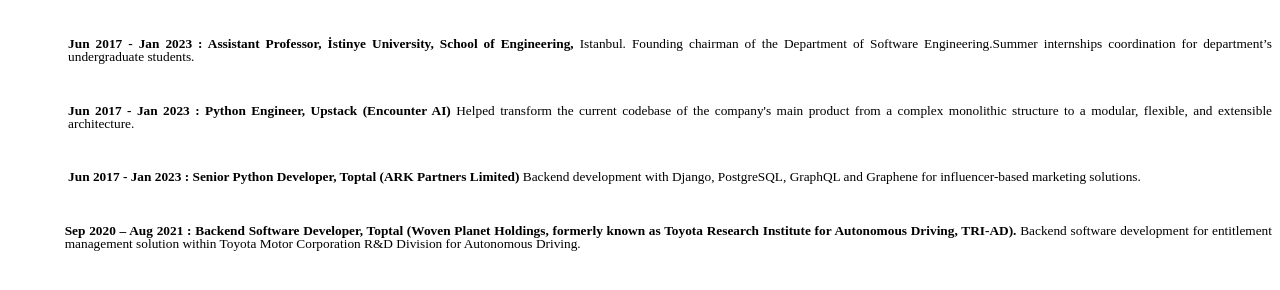
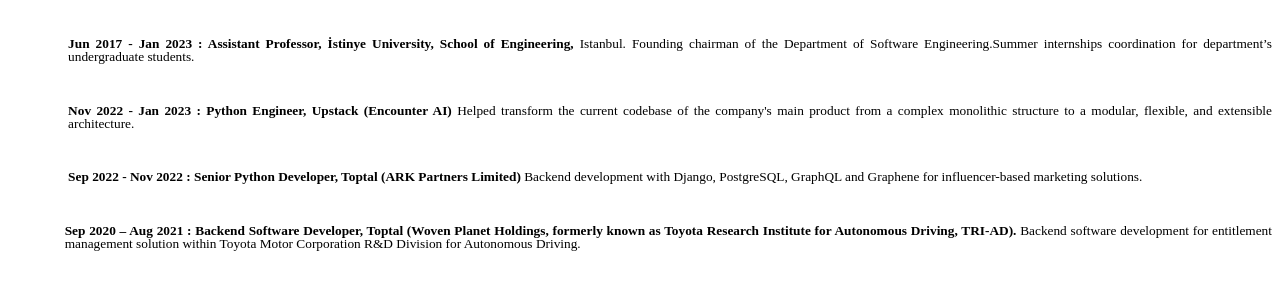
Before and after one commit to ahmetfeyziates/ahmetfeyziates.github.io, a Jekyll site: the page cv/index.html, which Jekyll copies as it is, in a window 1280 px wide and 900 px high. Shown: the part 179-469 px from the top of the window. Built offline with Jekyll 4.4.1, drawn with Linux system fonts in a browser that asks for light colours.

Commit message:
Update index.html

```diff
--- a/cv/index.html
+++ b/cv/index.html
@@ -69,14 +69,14 @@
 <br/>
 </p>
 <p class="western" align="justify" style="margin-left: 1.59cm; margin-bottom: 0cm; line-height: 100%">
-<span lang="en-US"><b>Jun 2017 - Jan 2023 : Python Engineer, Upstack
+<span lang="en-US"><b>Nov 2022 - Jan 2023 : Python Engineer, Upstack
 (Encounter AI) </b></span><span lang="en-US">
 Helped transform the current codebase of the company's main product from a complex monolithic structure to a modular, flexible, and extensible architecture.</span></p>
 <p lang="en-US" class="western" align="justify" style="margin-left: 1.59cm; margin-bottom: 0cm; line-height: 100%">
 <br/>
 </p>
 <p class="western" align="justify" style="margin-left: 1.59cm; margin-bottom: 0cm; line-height: 100%">
-<span lang="en-US"><b>Jun 2017 - Jan 2023 : Senior Python Developer, Toptal
+<span lang="en-US"><b>Sep 2022 - Nov 2022 : Senior Python Developer, Toptal
 (ARK Partners Limited) </b></span><span lang="en-US">
 Backend development with Django, PostgreSQL, GraphQL and Graphene for influencer-based marketing solutions.</span></p>
 <p lang="en-US" class="western" align="justify" style="margin-left: 1.59cm; margin-bottom: 0cm; line-height: 100%">
```
